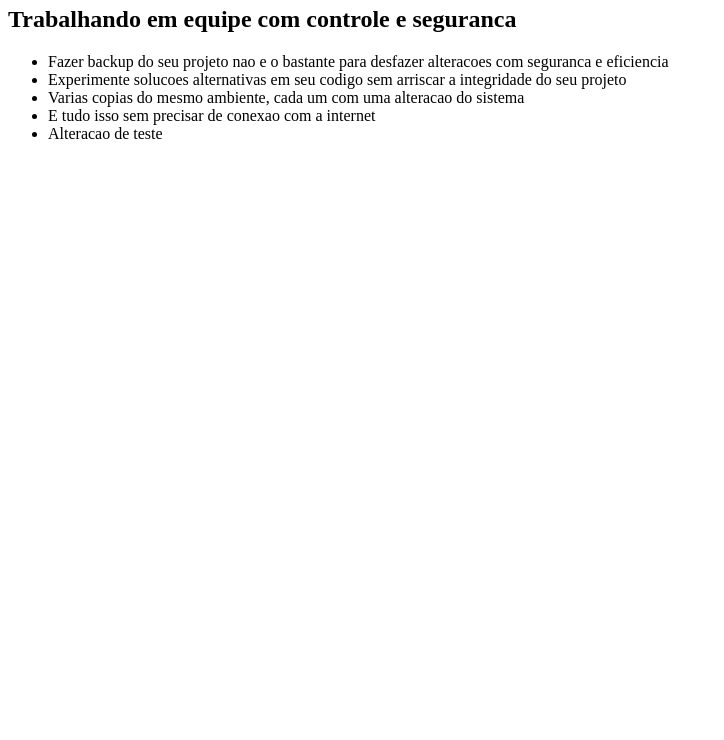
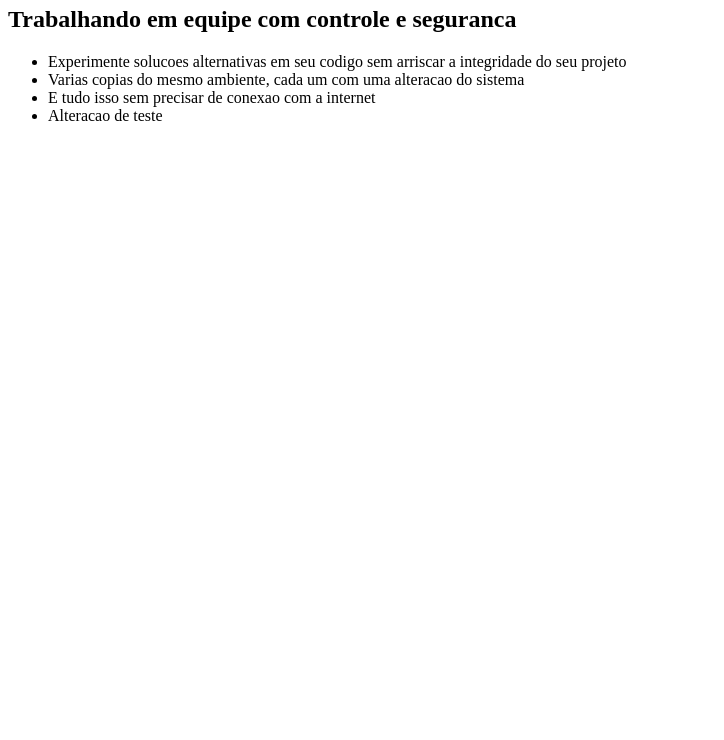
Before and after one commit to marikrause/curso-git, a plain HTML site: page index.html in a window 1280 px wide. Shown: the part 60-800 px from the top of the page, without its empty margins (0-724 px from the left). Drawn offline with Linux system fonts and the light colour scheme.

Commit message:
Excluindo linha

```diff
--- a/index.html
+++ b/index.html
@@ -9,9 +9,6 @@
 		<h2>Trabalhando em equipe com controle e seguranca</h2>
 
 		<ul>
-			<li>Fazer backup do seu projeto nao e o bastante para desfazer
-			alteracoes com seguranca e eficiencia</li>
-
 			<li>Experimente solucoes alternativas em seu codigo sem arriscar
 			a integridade do seu projeto</li>
 			<li>Varias copias do mesmo ambiente, cada um com uma alteracao
```
